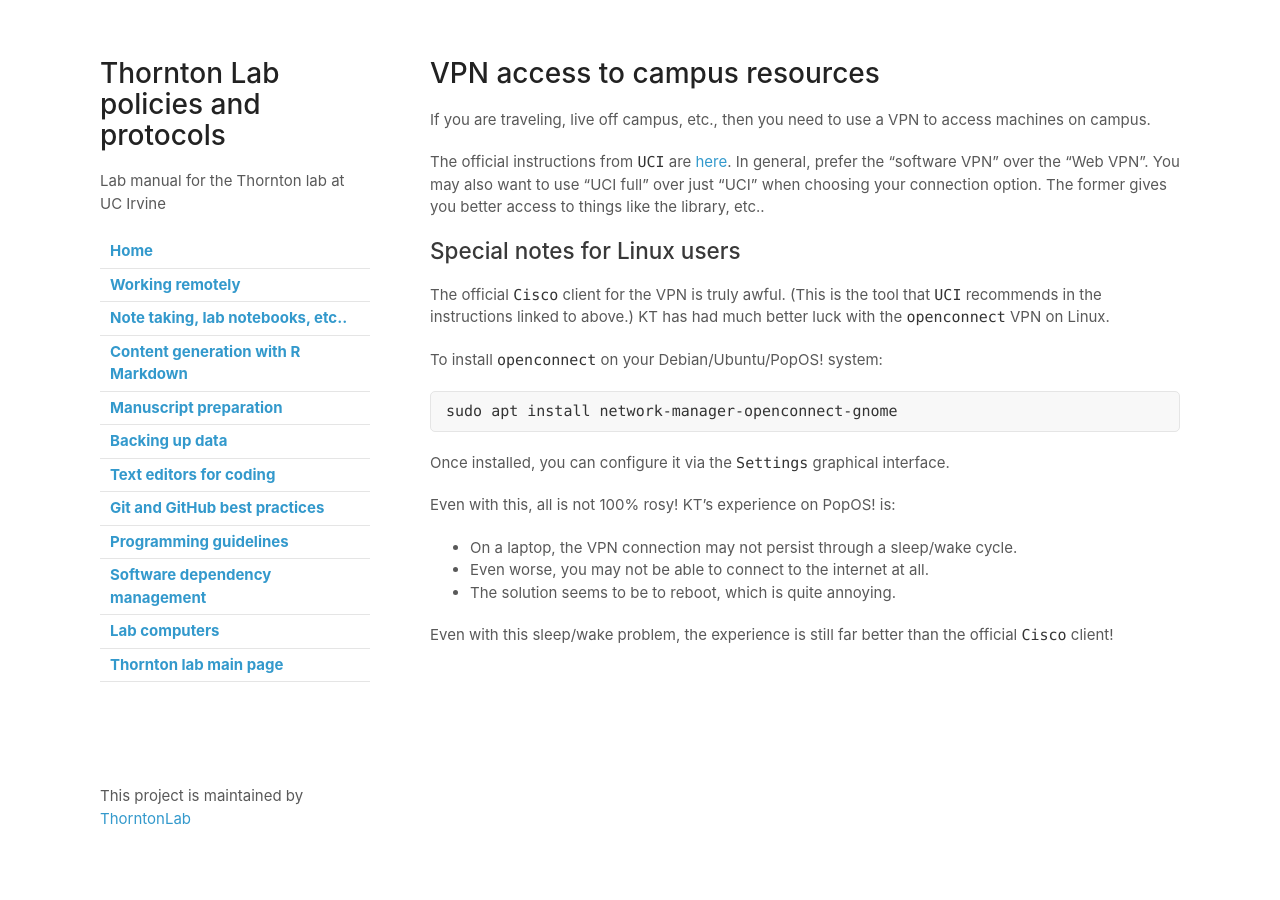
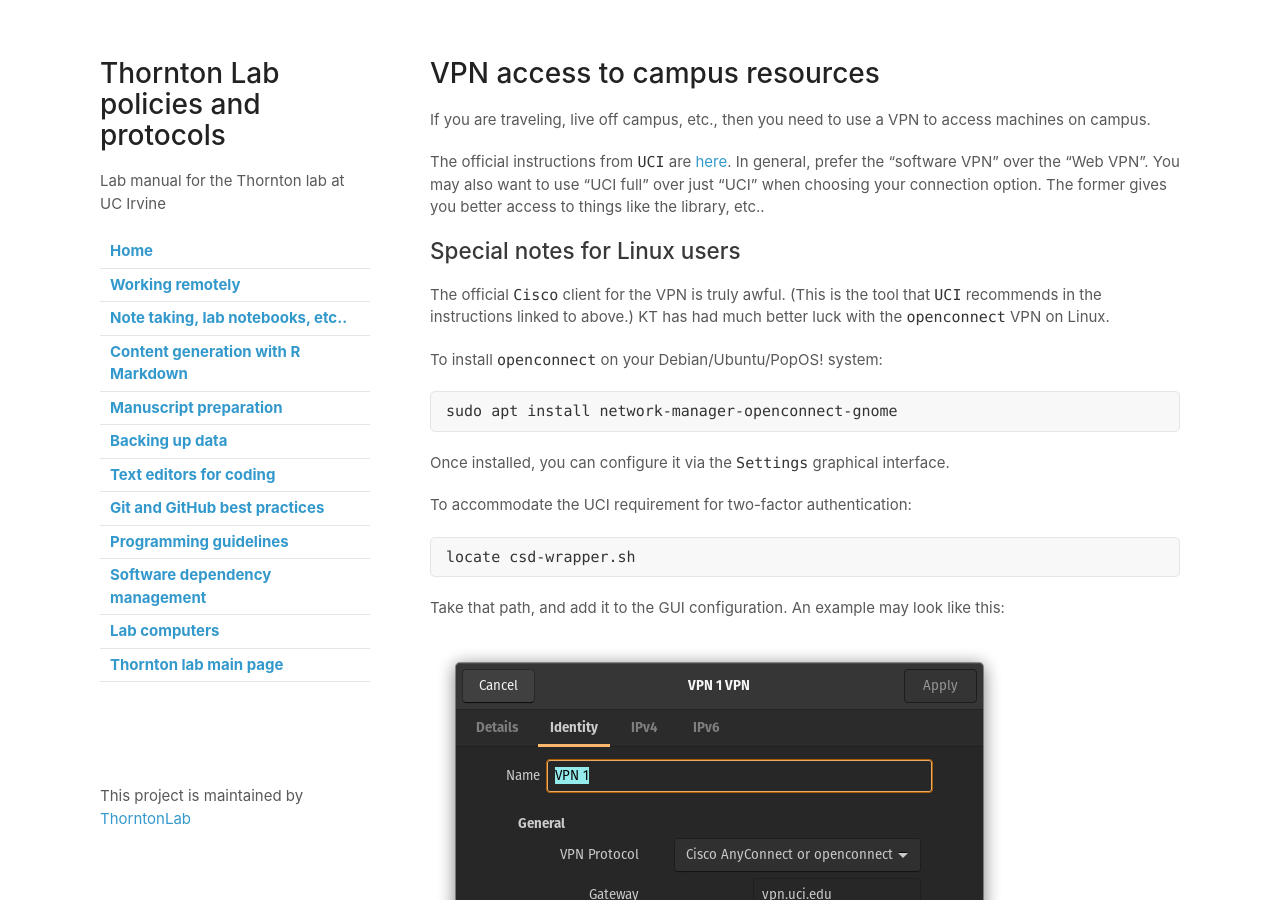
Before and after one commit to ThorntonLab/LabProtocols, a Jekyll site: the page built from vpn.md, in a window 1280 px wide and 900 px high. Built offline with Jekyll 4.4.1, drawn with Linux system fonts in a browser that asks for light colours; our own code applies the rules of GitHub Pages for plain Markdown files.

Commit message:
update VPN config instructions (#13)

````diff
--- a/vpn.md
+++ b/vpn.md
@@ -21,6 +21,18 @@ sudo apt install network-manager-openconnect-gnome
 
 Once installed, you can configure it via the `Settings` graphical interface.
 
+To accommodate the UCI requirement for two-factor authentication:
+
+```sh
+locate csd-wrapper.sh
+```
+
+Take that path, and add it to the GUI configuration.
+An example may look like this:
+
+![Example VPN configuration](images/vpnconfig.png)
+
+
 Even with this, all is not 100% rosy!
 KT's experience on PopOS! is:
 
````
Also changed, not shown: images/vpnconfig.png (added).
